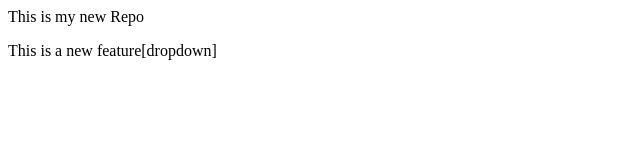
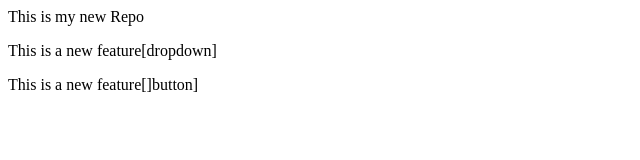
Before and after one commit to atikattar03/localrepo, a plain HTML site: page index.html in a window 1280 px wide. Shown: the whole page, without its empty margins (0-640 px from the left). Drawn offline with Linux system fonts and the light colour scheme.

Commit message:
Add both feature

```diff
--- a/index.html
+++ b/index.html
@@ -1,2 +1,3 @@
 <p>This is my new Repo</p>
 <p>This is a new feature[dropdown]</p>
+<p>This is a new feature[]button]</p>
```
